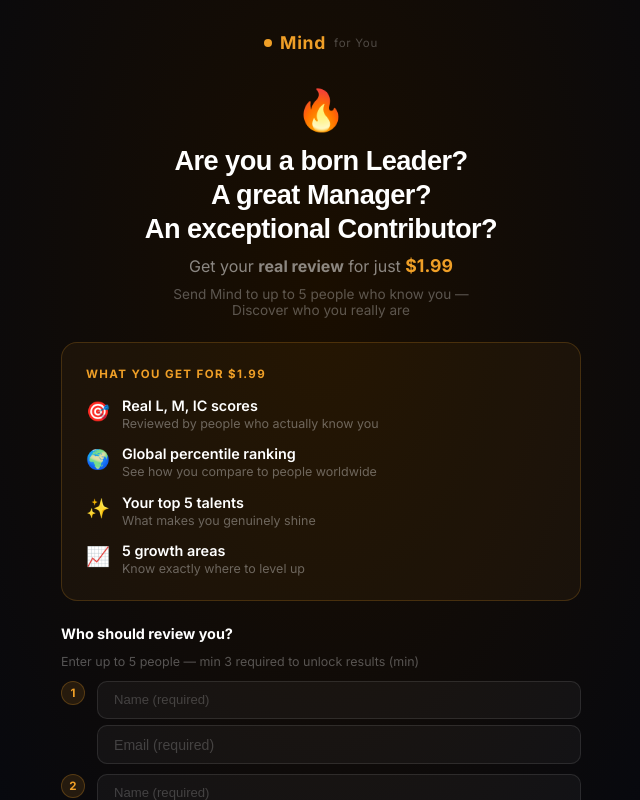
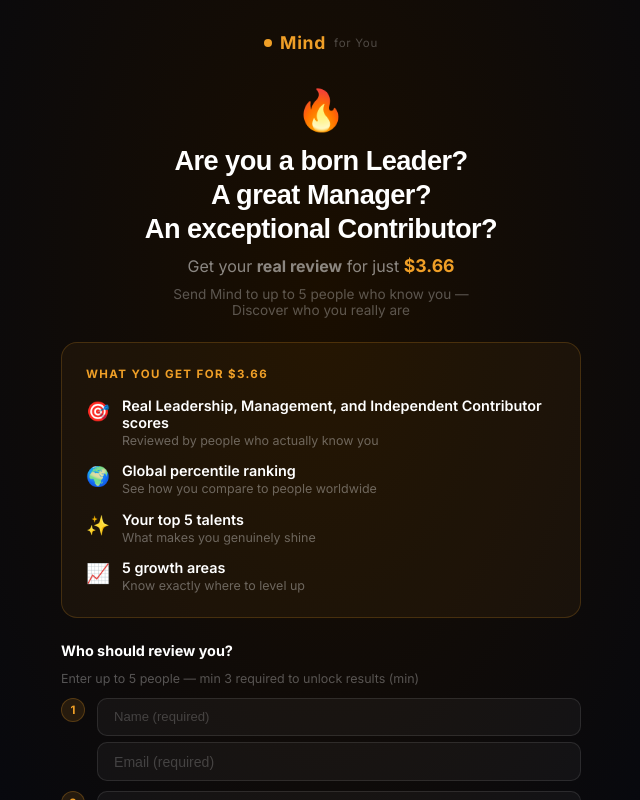
Before and after one commit to anvesharma/mind-frontend, a React (Create React App) app: page /get-rated in a window 1280 px wide. Shown: the top 800 px of the page, without its empty margins (319-959 px from the left). Built offline with nearby package versions, Linux system fonts and the light colour scheme; no server answers; sample sign-in values are in the browser's storage.

Commit message:
fix: update price to 3.66 and expand L/M/IC label

```diff
--- a/src/pages/GetRated.jsx
+++ b/src/pages/GetRated.jsx
@@ -59,17 +59,17 @@
         <div className="gr-hero">
           <div className="gr-emoji">🔥</div>
           <h1 className="gr-headline">Are you a born Leader?<br />A great Manager?<br />An exceptional Contributor?</h1>
-          <p className="gr-sub">Get your <strong>real review</strong> for just <span className="gr-price">$1.99</span></p>
+          <p className="gr-sub">Get your <strong>real review</strong> for just <span className="gr-price">$3.66</span></p>
           <p className="gr-sub2">Send Mind to up to 5 people who know you — Discover who you really are</p>
         </div>
 
         <div className="gr-what-you-get">
-          <div className="gr-what-title">What you get for $1.99</div>
+          <div className="gr-what-title">What you get for $3.66</div>
           <div className="gr-what-items">
             <div className="gr-what-item">
               <span className="gr-what-icon">🎯</span>
               <div>
-                <div className="gr-what-name">Real L, M, IC scores</div>
+                <div className="gr-what-name">Real Leadership, Management, and Independent Contributor scores</div>
                 <div className="gr-what-desc">Reviewed by people who actually know you</div>
               </div>
             </div>
@@ -137,7 +137,7 @@
           onClick={handlePay}
           disabled={!canPay || loading}
         >
-          {loading ? 'Redirecting to payment...' : canPay ? 'Pay $1.99 & send →' : 'Enter at least 3 emails to pay'}
+          {loading ? 'Redirecting to payment...' : canPay ? 'Pay $3.66 & send →' : 'Enter at least 3 emails to pay'}
         </button>
 
         <p className="gr-fine-print">One-time payment. No subscription. Results unlock when 3+ people complete your review (within 7 days).</p>
```
